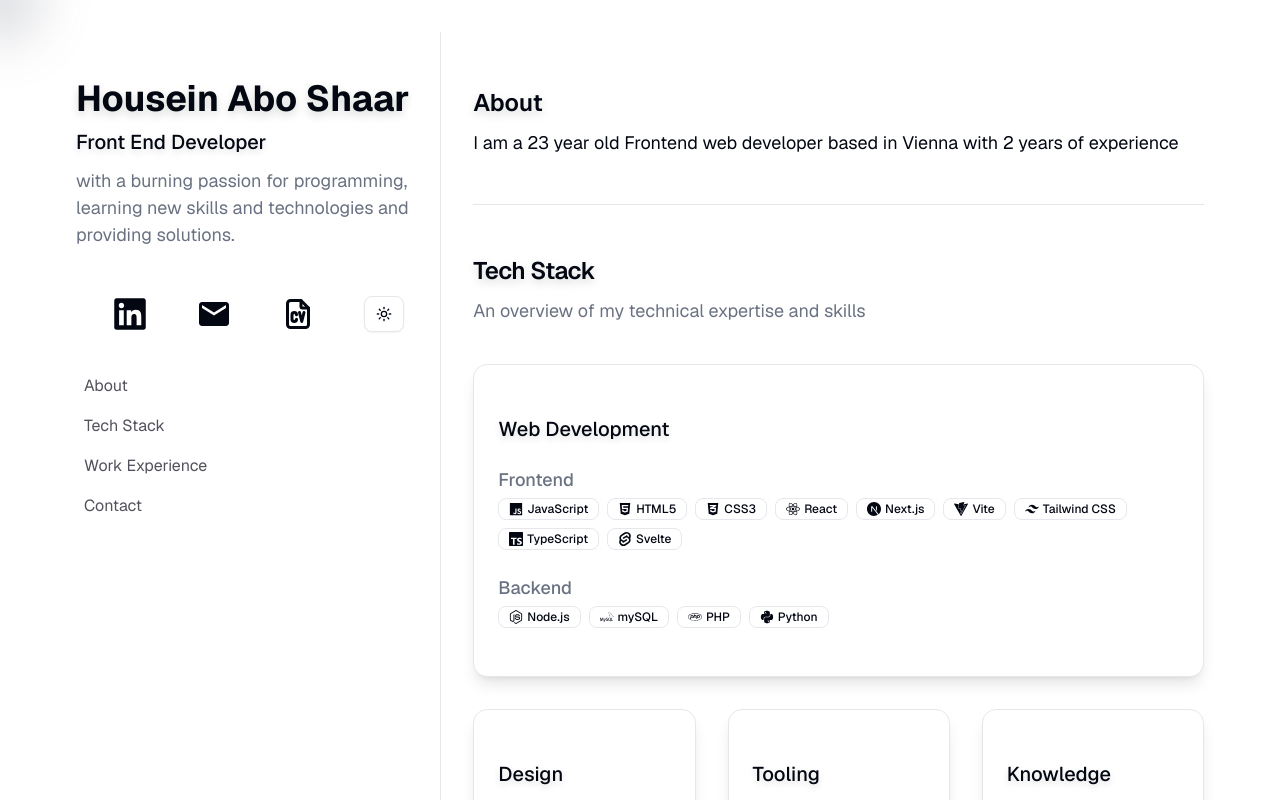
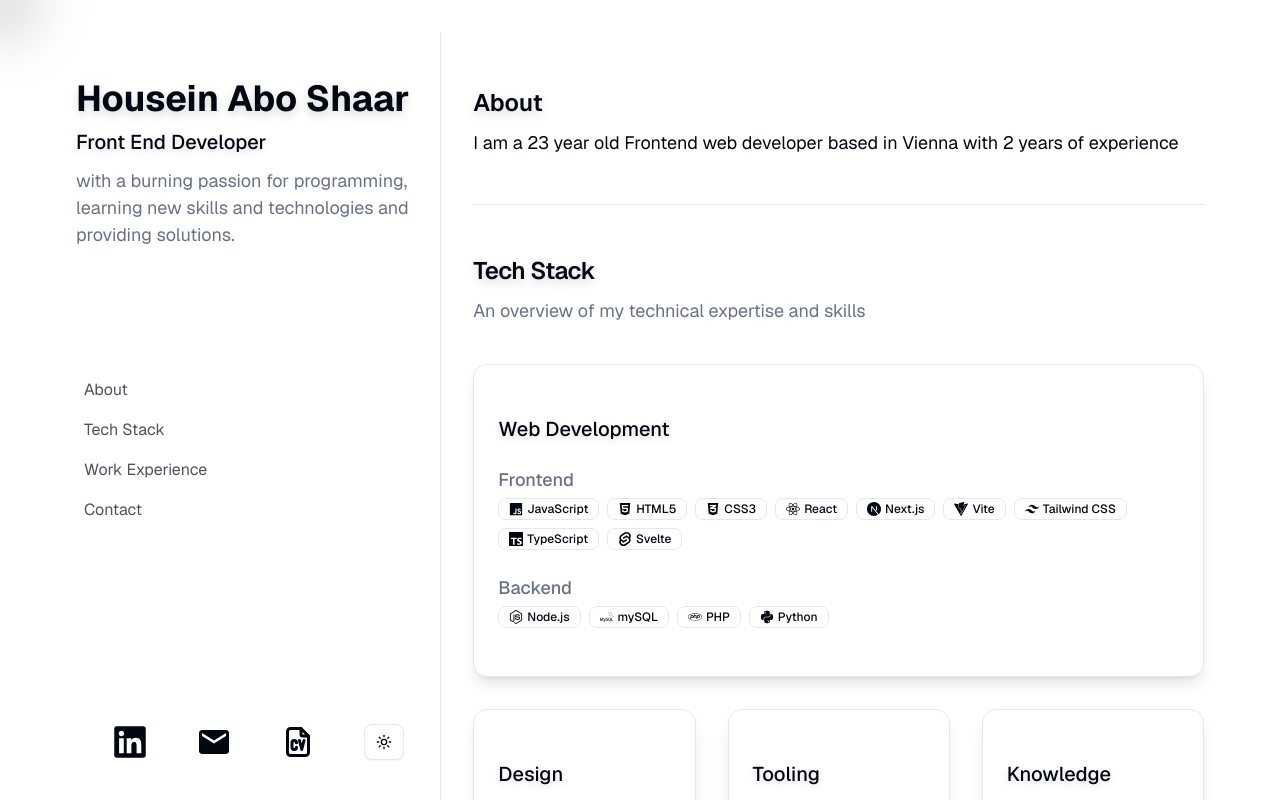
Before and after one commit to HouseinIsProgramming/aMoreElegantPortfolio, a Next.js app: page / in a window 1280 px wide. Shown: the top 800 px of the page. Built offline with nearby package versions, Linux system fonts and the light colour scheme.

Commit message:
good stuff.

```diff
--- a/components/biography.tsx
+++ b/components/biography.tsx
@@ -34,8 +34,10 @@ function Biography() {
         technologies and providing solutions.
       </TextEffect>
 
+      <NavMenu />
+
       <MotionUL
-        className="pointer-events-auto flex w-full justify-center gap-12 mt-6"
+        className="pointer-events-auto flex w-full justify-center gap-12 mt-12"
         initial="hidden"
         animate="visible"
         variants={listVariants}
@@ -73,7 +75,6 @@ function Biography() {
           </Magnetic>
         </motion.li>
       </MotionUL>
-      <NavMenu />
     </div>
   );
 }
--- a/components/navmenu.tsx
+++ b/components/navmenu.tsx
@@ -16,7 +16,7 @@ function NavMenu() {
 
   return (
     <LayoutGroup>
-      <motion.nav className="max-sm:mx-auto py-4 flex flex-col gap-3">
+      <motion.nav className="max-sm:mx-auto py-4 lg:py-32 flex flex-col gap-3 ">
         {TABS.map((tab, index) => (
           <motion.button
             key={tab.link}
```
